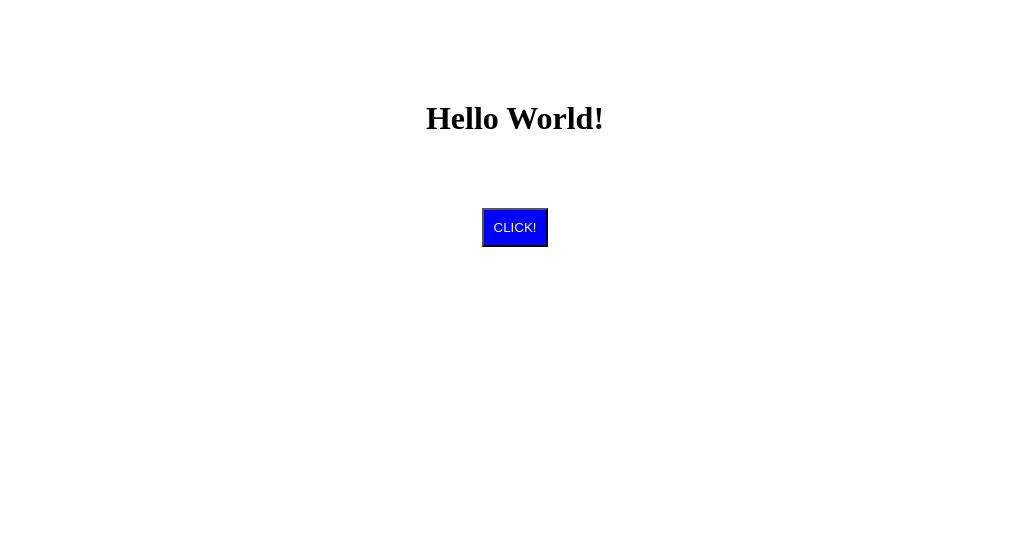
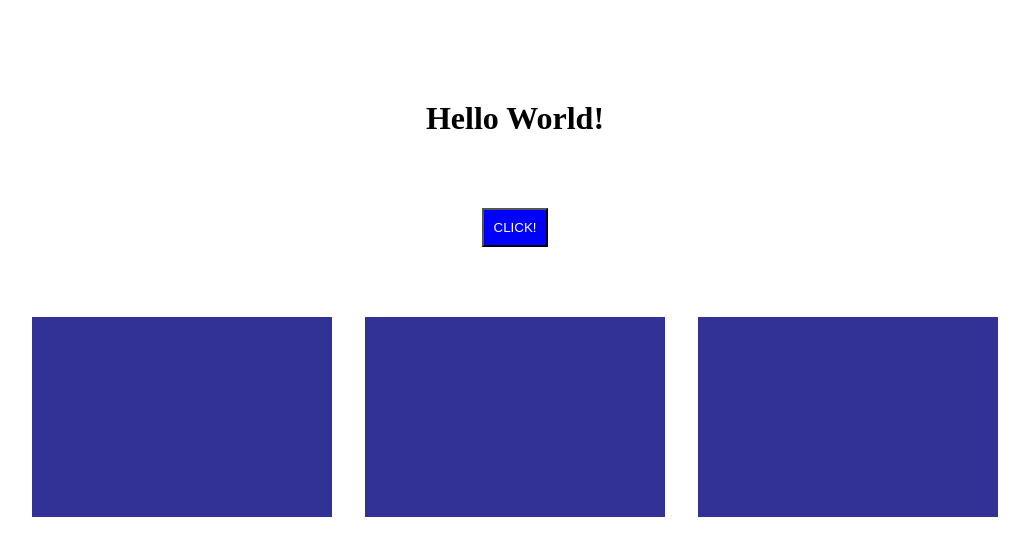
Before and after one commit to Nao-Mori/internetfamous, a React (Create React App) app: page / in a window 1280 px wide. Shown: the top 556 px of the page, without its empty margins (125-1154 px from the left). Built offline with nearby package versions, Linux system fonts and the light colour scheme.

Commit message:
Updating

```diff
--- a/src/App.scss
+++ b/src/App.scss
@@ -1,6 +1,21 @@
 $small: 15px;
+$blue: rgb(50,50,150);
 
 * {
     margin-top: 50px;
     // font-size: $small;
 }
+
+.flex-box {
+    display: flex;
+    justify-content: space-between;
+    align-items: flex-start;
+    flex-wrap: wrap;
+
+    div {
+        width: 300px;
+        height: 200px;
+        background: $blue;
+        margin: 20px auto;
+    }
+}
--- a/src/App.tsx
+++ b/src/App.tsx
@@ -28,6 +28,11 @@ function App() {
     <Wrapper>
       <h1>Hello World!</h1>
       <Button>CLICK!</Button>
+      <div className="flex-box">
+        <div/>
+        <div/>
+        <div/>
+      </div>
     </Wrapper>
   );
 }
```
